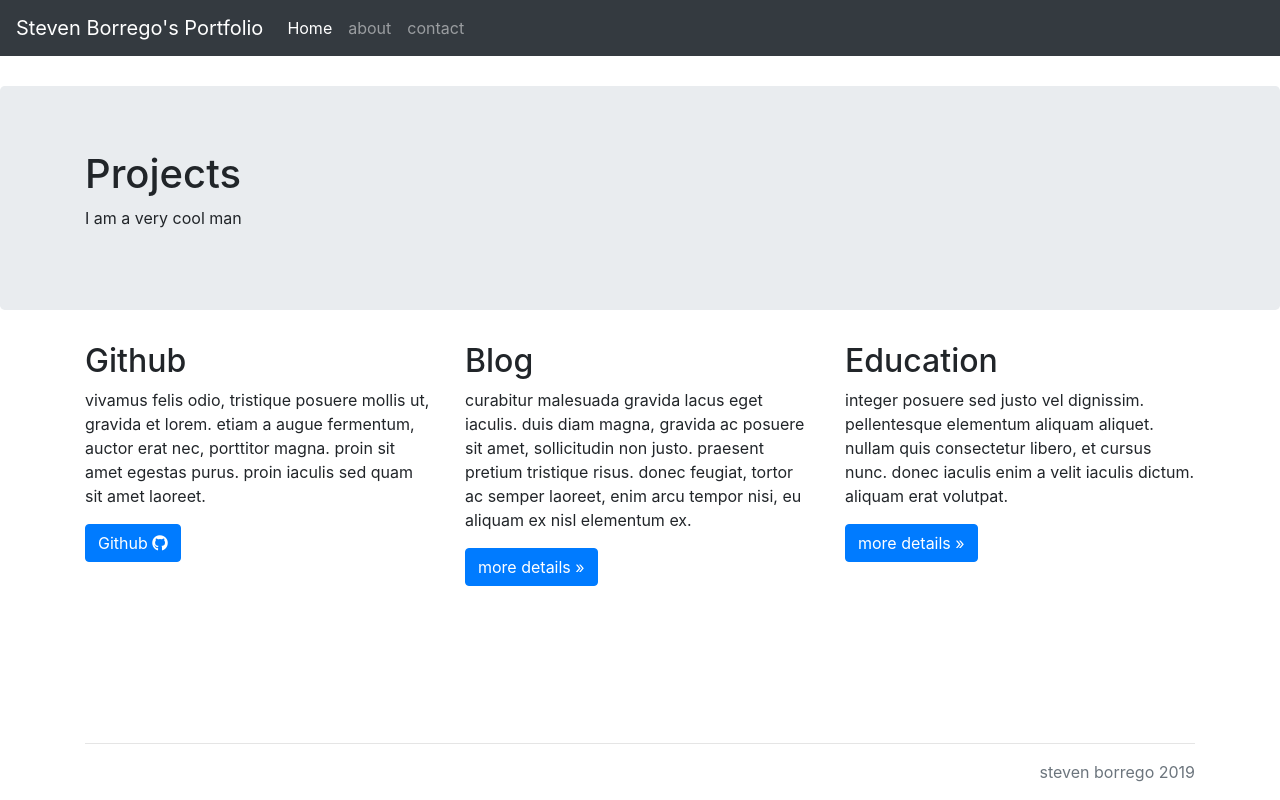
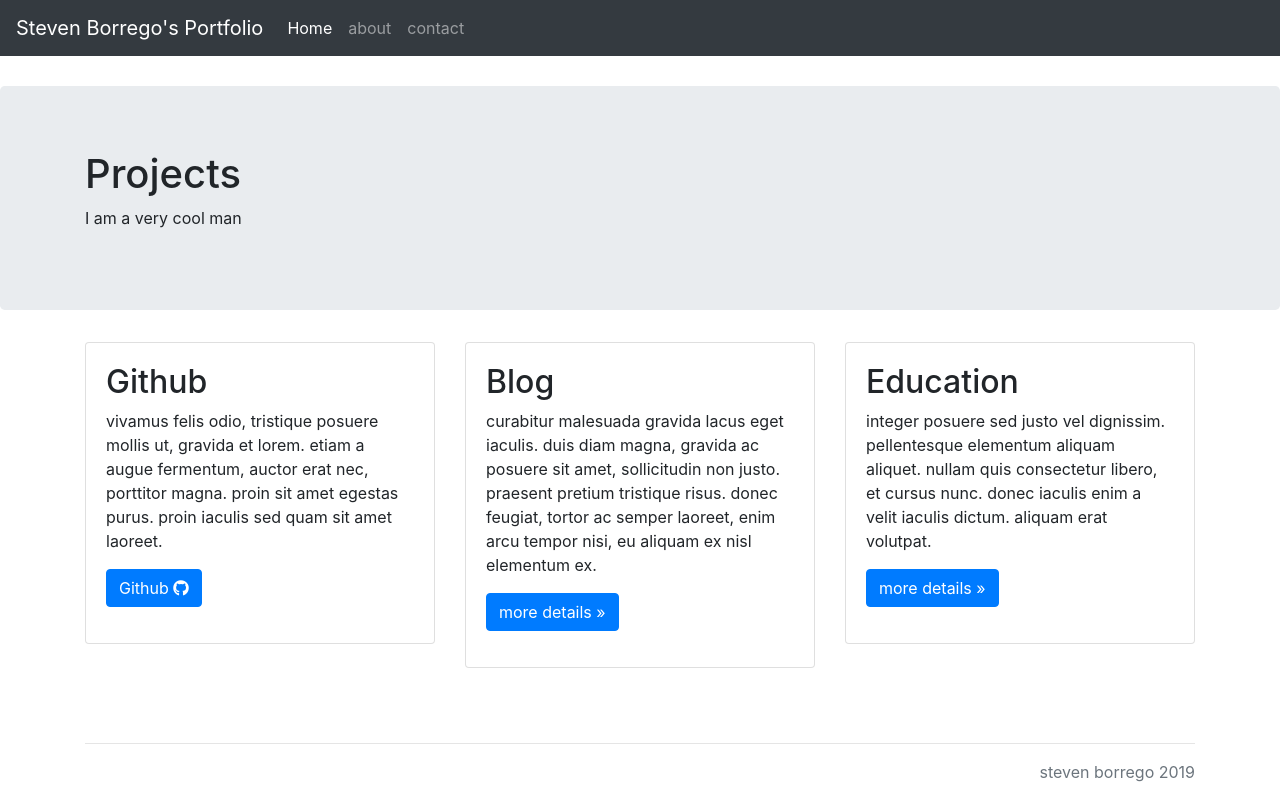
Before and after one commit to stevengborrego/cs465p-portfolio, a plain HTML site: page index.html in a window 1280 px wide. Drawn offline with nearby package versions, Linux system fonts and the light colour scheme.

Commit message:
add cards to index

```diff
--- a/index.html
+++ b/index.html
@@ -28,7 +28,6 @@
 		</style>
 	</head>
 	<body>
-		<!-- this exercise looks like more work than it actually is, since you can copy and paste a majority of it. you might ask yourself in this regard why there is a gap between the navbar and the jumbotron. this is because the navbar is set to static and not to fixed. -->
     <nav class="navbar navbar-expand-md navbar-dark bg-dark mb-5">
       <a class="navbar-brand text-white">Steven Borrego's Portfolio</a>
       <div class="navbar-collapse">
@@ -49,21 +48,33 @@
 
     <div class="container">
       <div class="row">
-					<div class="col-md-4">
+        <div class="col-md">
+          <div class="card">
+            <div class="card-body">
             <h2>Github</h2>
               <p>vivamus felis odio, tristique posuere mollis ut, gravida et lorem. etiam a augue fermentum, auctor erat nec, porttitor magna. proin sit amet egestas purus. proin iaculis sed quam sit amet laoreet.</p>
               <a href="https://github.com/stevengborrego"><p class="btn btn-primary text-white">Github <i class="fab fa-github"></i></p></a>
             </div>
+          </div>
+        </div>
 
-					<div class="col-md-4">
+        <div class="col-md">
+          <div class="card">
+            <div class="card-body">
               <h2>Blog</h2>
               <p>curabitur malesuada gravida lacus eget iaculis. duis diam magna, gravida ac posuere sit amet, sollicitudin non justo. praesent pretium tristique risus. donec feugiat, tortor ac semper laoreet, enim arcu tempor nisi, eu aliquam ex nisl elementum ex.</p>
               <p class="btn btn-primary text-white"><a></a>more details »</p>
             </div>
-					<div class="col-md-4">
+          </div>
+        </div>
+        <div class="col-md">
+          <div class="card">
+            <div class="card-body">
               <h2>Education</h2>
               <p>integer posuere sed justo vel dignissim. pellentesque elementum aliquam aliquet. nullam quis consectetur libero, et cursus nunc. donec iaculis enim a velit iaculis dictum. aliquam erat volutpat.</p>
               <p class="btn btn-primary text-white"><a></a>more details »</p>
+            </div>
+          </div>
         </div>
       </div>
       <footer class="footer">
```
Lines whose indentation alone changed are shown as unchanged.
